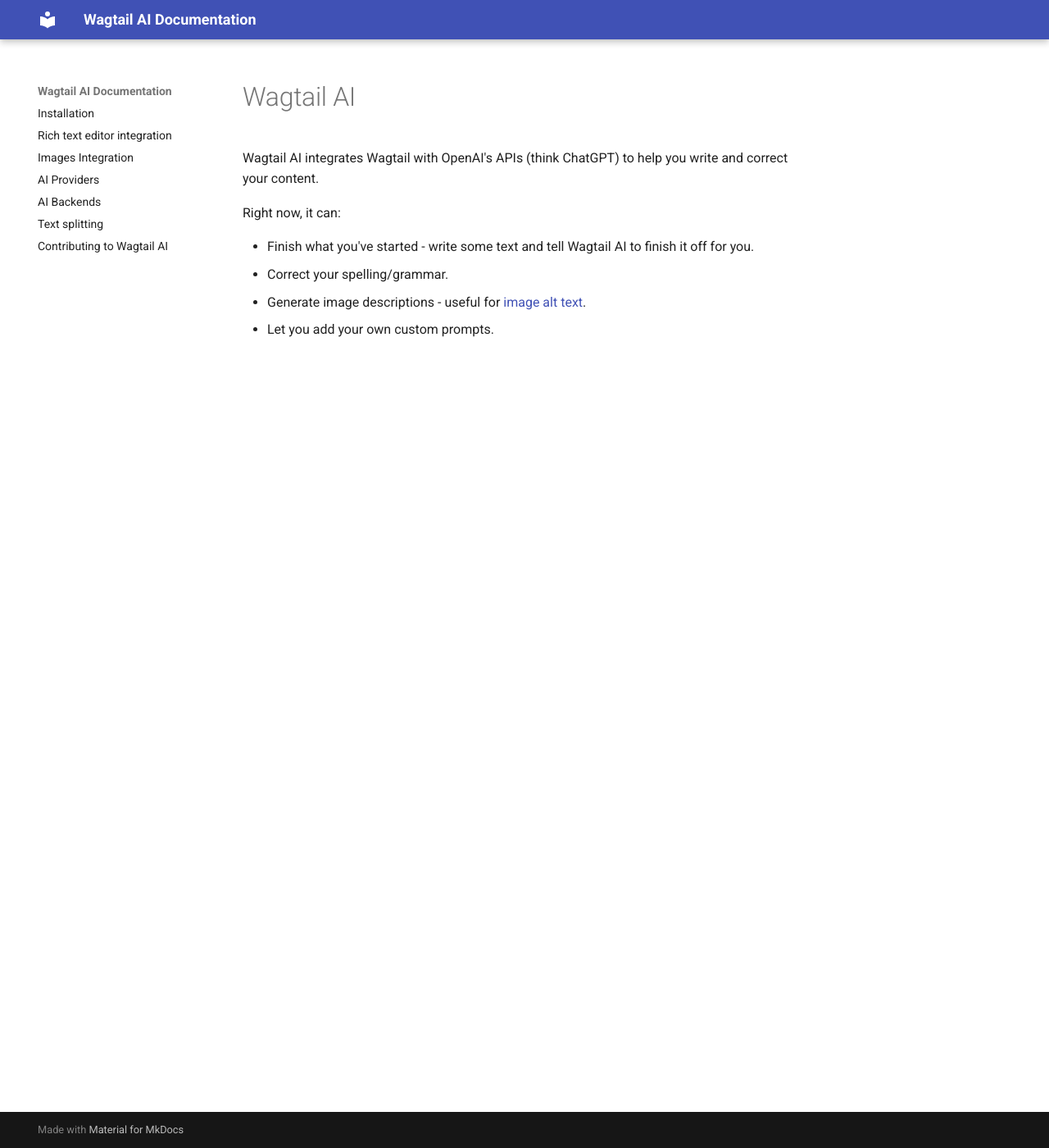
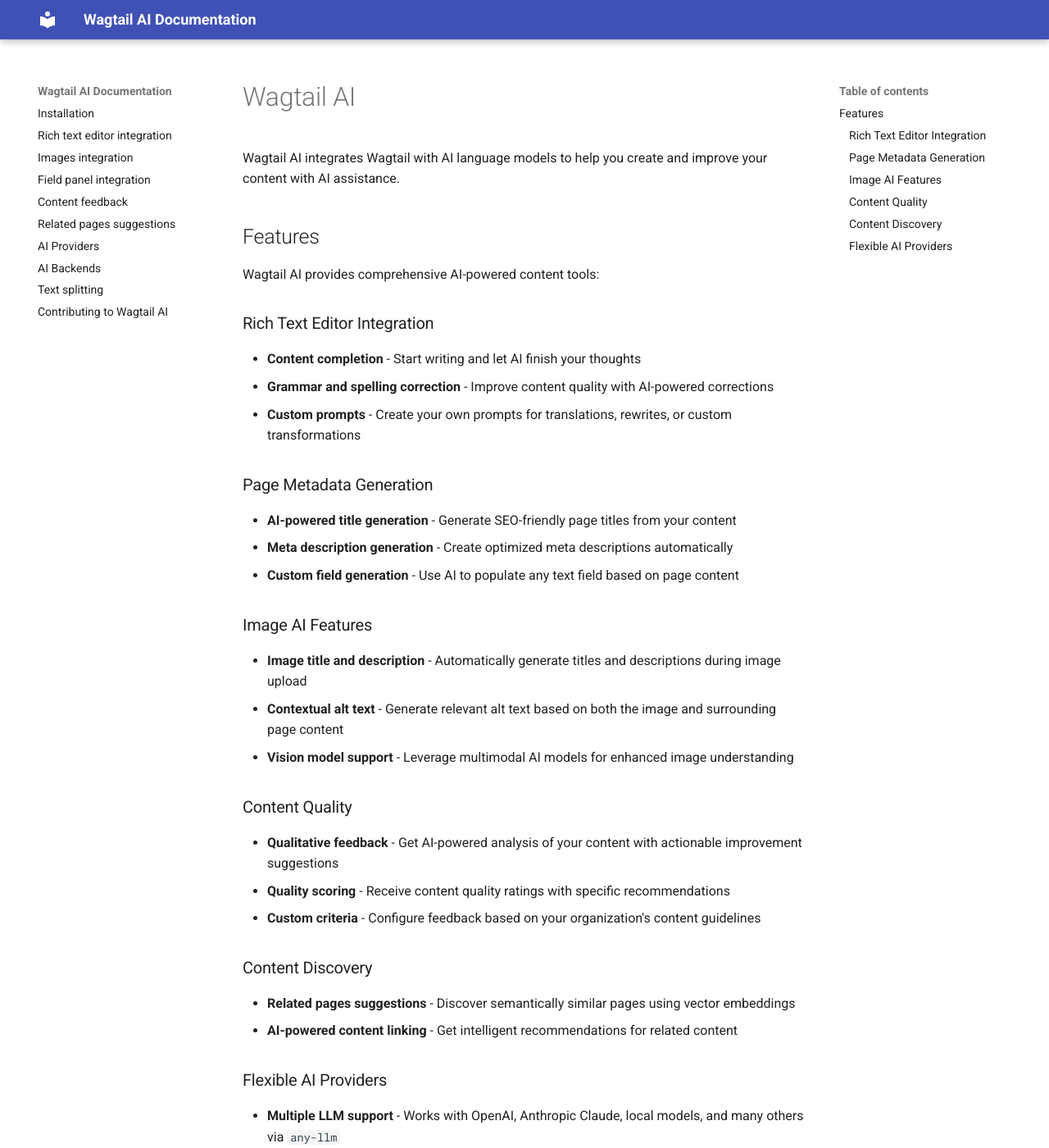
Before and after one commit to wagtail/wagtail-ai, an MkDocs documentation site: the page built from docs/index.md, in a window 1280 px wide and 1400 px high. Shown: the whole window at 82% size. Built offline with MkDocs 1.6.1 and Material for MkDocs 9.7.7, drawn with Linux system fonts in a browser that asks for light colours; some of the changed text lies outside the part shown.

Commit message:
Add new docs

````diff
--- /dev/null
+++ b/docs/content-feedback.md
@@ -0,0 +1,79 @@
+# Content feedback
+
+Wagtail AI can provide qualitative feedback on your page content, helping editors improve quality and readability. This feature analyzes your content and provides actionable suggestions for improvement.
+
+## Overview
+
+The content feedback feature adds a new section to the "Checks" side panel in the page editor that displays:
+
+- **Quality score**: A numerical rating (1-3) indicating content quality
+- **Overall feedback**: General strengths and observations about the content
+- **Specific improvements**: Actionable suggestions with explanation
+
+Content feedback is automatically available in the page editor when Wagtail AI is installed and configured.
+
+## How it works
+
+When an editor requests feedback:
+
+1. The page content is sent to the configured AI provider
+2. The AI analyzes the content for quality and adherence to any custom criteria
+3. Feedback is returned in a structured format with:
+   - A quality score (1 = needs major improvement, 2 = adequate, 3 = excellent)
+   - Qualitative observations about strengths
+   - Specific improvement suggestions with an explanation
+
+## Configuring
+
+You can configure the prompt used by the feature by going to **Settings → Agent** in the admin and set the following fields:
+
+### Content type
+
+- **Plain text**: Sends text-only version of the content
+- **HTML**: Sends the full HTML, useful for analyzing structure (default)
+
+### Prompt
+
+Add additional instructions to adjust the feedback given by the agent by filling in the prompt field. For example:
+
+```
+Content must include the word 'sustainability'.
+The tone should be professional and academic.
+Paragraphs should be no longer than 3 sentences.
+```
+
+When set, the AI will consider these custom criteria in addition to general quality assessments.
+
+## Customization
+
+If you wish to customize how the content feedback agent works, you can subclass the `ContentFeedbackAgent` and override methods and properties as needed. The subclass can be registered with django-ai-core's `registry` to replace wagtail-ai's built in agent. For example, to change the provider used:
+
+```python
+from django_ai_core.contrib.agents import registry
+from wagtail_ai.agents.content_feedback import ContentFeedbackAgent
+
+
+@registry.register()
+class CustomContentFeedbackAgent(ContentFeedbackAgent):
+    provider_alias = "custom_provider"
+```
+
+The AI must return the result in this structure:
+
+```json
+{
+  "quality_score": 2,
+  "qualitative_feedback": [
+    "Clear and informative structure",
+    "Good use of examples to illustrate points",
+    "Some sentences could be more concise"
+  ],
+  "specific_improvements": [
+    {
+      "original_text": "The system that we use for processing is very efficient and fast",
+      "suggested_text": "Our processing system is efficient and fast",
+      "explanation": "More concise phrasing improves readability"
+    }
+  ]
+}
+```
--- /dev/null
+++ b/docs/field-panel-integration.md
@@ -0,0 +1,69 @@
+# Field panel integration
+
+Wagtail AI provides AI-powered field panels that add the ability to generate suggestions for page titles and descriptions.
+
+## `AITitleFieldPanel`
+
+The `AITitleFieldPanel` extends Wagtail's `TitleFieldPanel` to provide AI-powered page title suggestions based on your page's content.
+
+```python
+from wagtail.models import Page
+from wagtail_ai.panels import AITitleFieldPanel
+
+
+class BlogPage(Page):
+    # Your page fields...
+
+    content_panels = [
+        AITitleFieldPanel("title"),
+        # Other panels...
+    ]
+```
+
+## `AIDescriptionFieldPanel`
+
+The `AIDescriptionFieldPanel` provides AI-powered meta description suggestions by summarizing your page content.
+
+```python
+from wagtail.models import Page
+from wagtail_ai.panels import AIDescriptionFieldPanel
+
+
+class BlogPage(Page):
+    promote_panels = [
+        # ...
+        AIDescriptionFieldPanel("search_description"),
+    ]
+```
+
+## Enabling `AITitleFieldPanel` and `AIDescriptionFieldPanel` on all page models
+
+To enable the AI-powered title and description panels on all your page models by default, you can override the default `content_panels` and `promote_panels` of the base page model:
+
+```python
+from wagtail.models import Page
+from wagtail_ai.panels import AITitleFieldPanel, AIDescriptionFieldPanel
+
+Page.content_panels = [AITitleFieldPanel("title")]
+Page.promote_panels = [
+    MultiFieldPanel(
+        [
+            "slug",
+            "seo_title",
+            # Enable AI prompt on the search_description field
+            AIDescriptionFieldPanel("search_description"),
+        ],
+        heading="For search engines",
+    ),
+    MultiFieldPanel(["show_in_menus"], heading="For site menus"),
+]
+```
+
+## Customizing prompts
+
+The prompts for title generation can be customized in **Settings → Agent** in the Wagtail admin under "Page metadata". The following placeholder tokens are available to use in the prompts:
+
+- `{content_html}`: The HTML content of the page
+- `{content_text}`: The plain text content of the page
+- `{max_length}`: The maximum length (in characters) set on the input widget
+- `{input}`: The current value of the input widget
--- a/docs/images-integration.md
+++ b/docs/images-integration.md
@@ -1,73 +1,133 @@
-# Images Integration
+# Images integration
 
-Wagtail AI integrates with the image edit form to provide AI-generated descriptions to images. The integration requires a backend that supports image descriptions, such as [the OpenAI backend](../ai-backends/#the-openai-backend).
+Wagtail AI integrates with image upload and edit forms to provide AI-generated titles and descriptions. The integration requires a model that supports vision.
 
-## Configuration
+## Configuring the AI provider
 
-1. In the Django project settings, configure an AI backend, and a model, that support images. Set `IMAGE_DESCRIPTION_BACKEND` to the name of the backend:
-   ```python
-   WAGTAIL_AI = {
-       "BACKENDS": {
-           "vision": {
-               "CLASS": "wagtail_ai.ai.openai.OpenAIBackend",
-               "CONFIG": {
-                   "MODEL_ID": "gpt-4-vision-preview",
-                   "TOKEN_LIMIT": 300,
-               },
-           },
-       },
-       "IMAGE_DESCRIPTION_BACKEND": "vision",
-   }
-   ```
-2. In the Django project settings, configure a [custom Wagtail image base form](https://docs.wagtail.org/en/stable/reference/settings.html#wagtailimages-image-form-base):
-   ```python
-   WAGTAILIMAGES_IMAGE_FORM_BASE = "wagtail_ai.forms.DescribeImageForm"
-   ```
-
-Now, when you upload or edit an image, a magic wand icon should appear next to the _title_ field. Clicking on the icon will invoke the AI backend to generate an image description.
-
-## Separate backends for text completion and image description
-
-Multi-modal models are faily new, so you may want to configure two different backends for text completion and image description. The `default` model will be used for text completion:
+Set up an AI provider that supports vision/image understanding in your Django settings:
 
 ```python
 WAGTAIL_AI = {
-    "BACKENDS": {
+    "PROVIDERS": {
         "default": {
-            "CLASS": "wagtail_ai.ai.llm.LLMBackend",
-            "CONFIG": {
-                "MODEL_ID": "gpt-3.5-turbo",
-            },
+            "provider": "openai",
+            "model": "gpt-oss-120b",
         },
         "vision": {
-            "CLASS": "wagtail_ai.ai.openai.OpenAIBackend",
-            "CONFIG": {
-                "MODEL_ID": "gpt-4-vision-preview",
-                "TOKEN_LIMIT": 300,
-            },
+            "provider": "mistral",
+            "model": "mistral-small-3.2-24b-instruct-2506",
         },
     },
-    "IMAGE_DESCRIPTION_BACKEND": "vision",
+    "IMAGE_DESCRIPTION_PROVIDER": "vision",  # Use vision model for images
 }
 ```
 
-## Custom prompt
+If your `default` provider is vision-capable, you can omit the `vision` provider and `IMAGE_DESCRIPTION_PROVIDER` setting.
 
-Wagtail AI includes a simple prompt to ask the AI to generate an image description:
+## Title and description generation
 
-> Describe this image. Make the description suitable for use as an alt-text.
+Configure Wagtail to use the AI-enhanced image form:
 
-If you want to use a different prompt, override the `IMAGE_DESCRIPTION_PROMPT` value:
+```python
+WAGTAILIMAGES_IMAGE_FORM_BASE = "wagtail_ai.forms.DescribeImageForm"
+```
+
+Now when you upload or edit an image, magic wand icons will appear next to both the **title** and **description** fields.
+
+For the title field, you get the option to generate a concise, descriptive title for your image based on its visual content. For the description field, you get the option to generate a detailed description suitable for alt text and image metadata.
+
+The prompts for both features can be customized in **Settings -> Agent** in the Wagtail admin under "Image title prompt" and "Image description prompt". These prompts allow the following placeholder tokens to be used:
+
+- `{image}`: The image to describe (required)
+- `{max_length}`: The maximum length (in characters) set on the input widget
+
+### Custom form
+
+Wagtail AI includes an image form that enhances the `title` field with an AI button. If you are using a [custom image model](https://docs.wagtail.org/en/stable/advanced_topics/images/custom_image_model.html), you can provide your own form to target another field. Check out the implementation of `DescribeImageForm` in [`forms.py`](https://github.com/wagtail/wagtail-ai/blob/main/src/wagtail_ai/forms.py), adapt it to your needs, and set it as `WAGTAILIMAGES_IMAGE_FORM_BASE`.
+
+## Contextual image alt text
+
+Wagtail AI can generate contextual alt text for images based on both the image content and the surrounding page content. This creates more meaningful, accessible alt text that considers the context in which the image appears. This is made possible by using the `AIImageBlock` in `StreamField`s.
+
+### `AIImageBlock`
+
+The `AIImageBlock` is a drop-in replacement for Wagtail's standard [`ImageBlock`](https://docs.wagtail.org/en/stable/reference/streamfield/blocks.html#wagtail.images.blocks.ImageBlock) that adds AI-powered contextual alt text generation.
+
+**Usage in StreamField:**
+
+```python
+from wagtail import blocks
+from wagtail.models import Page
+from wagtail.fields import StreamField
+from wagtail_ai.blocks import AIImageBlock
+
+
+class BlogPage(Page):
+    body = StreamField(
+        [
+            ("paragraph", blocks.RichTextBlock()),
+            ("image", AIImageBlock()),
+            # Other block types...
+        ]
+    )
+```
+
+When an editor selects an image in the `AIImageBlock`, they'll see a magic wand icon next to the alt text field. Clicking it generates alt text that considers:
+
+- The image itself
+- The content before the image in the page
+- The content after the image in the page
+
+This contextual awareness helps create more relevant alt text than image-only analysis.
+
+### Custom image blocks with @ai_image_block
+
+For custom image blocks with different field names, use the `@ai_image_block` decorator:
+
+```python
+from wagtail import blocks
+from wagtail_ai.blocks import ai_image_block
+
+
+@ai_image_block(
+    alt_text_field_name="caption",
+    image_field_name="photo",
+)
+class CustomImageBlock(blocks.StructBlock):
+    photo = ImageChooserBlock()
+    caption = blocks.CharBlock(required=False)
+```
+
+**Decorator parameters:**
+
+- `alt_text_field_name` (default: `'alt_text'`): The name of the alt text field in your block
+- `image_field_name` (default: `'image'`): The name of the image field in your block
+
+### Configuring the prompt
+
+The default contextual alt text prompt can be customized in **Settings → Agent** in the Wagtail admin under "Images > Contextual alt text prompt".
+
+The following placeholder tokens are available to use in the prompt:
+
+- `{image}`: The image to describe
+- `{form_context_before}`: Text content in the page editor before the image
+- `{form_context_after}`: Text content in the page editor after the image
+- `{max_length}`: The maximum length (in characters) set on the alt text input widget
+- `{input}`: The current value of the alt text input widget
+
+## Configuring image rendition
+
+For optimal performance and cost, Wagtail AI resizes images before sending them to the AI provider. Configure the rendition filter:
 
 ```python
 WAGTAIL_AI = {
-    "BACKENDS": {
+    "PROVIDERS": {
         # ...
     },
-    "IMAGE_DESCRIPTION_PROMPT": "Describe this image in the voice of Sir David Attenborough.",
+    "IMAGE_DESCRIPTION_RENDITION_FILTER": "max-800x600",  # Default
 }
 ```
 
-## Custom form
+This helps control API costs while maintaining sufficient image quality for AI analysis.
 
-Wagtail AI includes an image form that enhances the `title` field with an AI button. If you are using a [custom image model](https://docs.wagtail.org/en/stable/advanced_topics/images/custom_image_model.html), you can provide your own form to target another field. Check out the implementation of `DescribeImageForm` in [`forms.py`](https://github.com/wagtail/wagtail-ai/blob/main/src/wagtail_ai/forms.py), adapt it to your needs, and set it as `WAGTAILIMAGES_IMAGE_FORM_BASE`.
+The setting is currently only used for images that have already been uploaded to Wagtail. During new uploads, Wagtail AI will use the original image.
--- a/docs/index.md
+++ b/docs/index.md
@@ -1,10 +1,36 @@
 # Wagtail AI
 
-Wagtail AI integrates Wagtail with OpenAI's APIs (think ChatGPT) to help you write and correct your content.
+Wagtail AI integrates Wagtail with AI language models to help you create and improve your content with AI assistance.
 
-Right now, it can:
+## Features
 
-* Finish what you've started - write some text and tell Wagtail AI to finish it off for you.
-* Correct your spelling/grammar.
-* Generate image descriptions - useful for [image alt text](https://developer.mozilla.org/en-US/docs/Web/API/HTMLImageElement/alt).
-* Let you add your own custom prompts.
+Wagtail AI provides comprehensive AI-powered content tools:
+
+### Rich Text Editor Integration
+* **Content completion** - Start writing and let AI finish your thoughts
+* **Grammar and spelling correction** - Improve content quality with AI-powered corrections
+* **Custom prompts** - Create your own prompts for translations, rewrites, or custom transformations
+
+### Page Metadata Generation
+* **AI-powered title generation** - Generate SEO-friendly page titles from your content
+* **Meta description generation** - Create optimized meta descriptions automatically
+* **Custom field generation** - Use AI to populate any text field based on page content
+
+### Image AI Features
+* **Image title and description** - Automatically generate titles and descriptions during image upload
+* **Contextual alt text** - Generate relevant alt text based on both the image and surrounding page content
+* **Vision model support** - Leverage multimodal AI models for enhanced image understanding
+
+### Content Quality
+* **Qualitative feedback** - Get AI-powered analysis of your content with actionable improvement suggestions
+* **Quality scoring** - Receive content quality ratings with specific recommendations
+* **Custom criteria** - Configure feedback based on your organization's content guidelines
+
+### Content Discovery
+* **Related pages suggestions** - Discover semantically similar pages using vector embeddings
+* **AI-powered content linking** - Get intelligent recommendations for related content
+
+### Flexible AI Providers
+* **Multiple LLM support** - Works with OpenAI, Anthropic Claude, local models, and many others via `any-llm`
+* **Custom provider configuration** - Use different AI models for different tasks
+* **Cost optimization** - Choose appropriate models for each feature based on capability needs and cost
--- a/docs/installation.md
+++ b/docs/installation.md
@@ -1,19 +1,39 @@
 # Installation
 
-1. Install the package along with the relevant client libraries for the default [AI Backend](ai-backends.md):
+## Requirements
+
+- Python 3.11+
+- Django 4.2+
+- Wagtail 7.1+
+
+## Quick start
+
+1. Install Wagtail AI:
    ```bash
    python -m pip install wagtail-ai
    ```
-2. Add `wagtail_ai` to your `INSTALLED_APPS`
-    ```
-    INSTALLED_APPS = [
-        # ...
-        "wagtail_ai",
-    ]
-    ```
-3. Add an AI chat model and backend configuration (by default, `MODEL_ID` can be any model supported by [the "LLM" library](https://llm.datasette.io/en/stable/)).
+
+2. Add to INSTALLED_APPS:
+   ```python
+   INSTALLED_APPS = [
+       # ...
+       "wagtail_ai",
+       # Ensure wagtail_ai is listed before Wagtail apps
+       # ...
+   ]
+   ```
+
+3. Configure an AI Provider and Backend:
+
     ```python
     WAGTAIL_AI = {
+        "PROVIDERS": {
+            "default": {
+                "provider": "openai",
+                "model": "gpt-4.1-mini",
+            },
+        },
+        # For legacy rich text editor integration
         "BACKENDS": {
             "default": {
                 "CLASS": "wagtail_ai.ai.llm.LLMBackend",
@@ -22,10 +42,23 @@
                     "MODEL_ID": "gpt-3.5-turbo",
                 },
             }
-        }
+        },
     }
     ```
-4. If you're using an OpenAI model, specify an API key using the `OPENAI_API_KEY` environment variable, or by setting it as a key in [`INIT_KWARGS`](ai-backends.md#init-kwargs).
-5. If you've restricted RichText features, add `ai` to your list of features.
-    * By default, Wagtail will include all registered features on `RichTextField` and `RichTextBlock` instances. However, [features can be restricted](https://docs.wagtail.org/en/stable/advanced_topics/customisation/page_editing_interface.html#limiting-features-in-a-rich-text-field).
-    * If you've restricted features, you must add `ai` to the list of features for the Wagtail AI button to appear on RichText fields/blocks.
+
+4. If you're using an OpenAI model, specify an API key using the `OPENAI_API_KEY` environment variable, or pass it in a provider setting as `api_key`. Refer to the [AI Providers](./ai-providers.md) and [AI Backends](./ai-backends.md) documentation for more details.
+
+5. Run migrations:
+
+    ```bash
+    python manage.py migrate
+    ```
+
+6. Enable specific features:
+
+    - [Rich text editor integration](./editor-integration.md)
+    - [Field panel integration](./field-panel-integration.md)
+    - [Image features](./images-integration.md)
+    - [Contextual alt text](./contextual-alt-text.md)
+    - [Content feedback](./content-feedback.md)
+    - [Related pages](./related-pages.md)
--- /dev/null
+++ b/docs/related-pages.md
@@ -0,0 +1,84 @@
+# Related pages suggestions
+
+Wagtail AI can suggest related pages based on semantic similarity, helping editors discover and link to relevant content in their site. This feature uses vector embeddings and django-ai-core's vector index functionality.
+
+## Overview
+
+The related pages suggestions feature enhances Wagtail's `MultipleChooserPanel` to provide AI-powered content recommendations based on semantic similarity rather than just keyword matching.
+
+## `AIMultipleChooserPanel`
+
+The `AIMultipleChooserPanel` extends Wagtail's `MultipleChooserPanel` to add a "Suggest" button that recommends related pages.
+
+
+```python
+from modelcluster.fields import ParentalKey
+from wagtail.models import Page
+from wagtail_ai.panels import AIMultipleChooserPanel
+
+
+class BlogRelatedPage(Orderable, models.Model):
+    page = ParentalKey(
+        "BlogPage",
+        related_name="blog_page_relationship",
+        on_delete=models.CASCADE,
+    )
+    related_page = models.ForeignKey(
+        "wagtailcore.Page",
+        related_name="page_blog_relationship",
+        on_delete=models.CASCADE,
+    )
+    panels = [FieldPanel("related_page")]
+
+
+class BlogPage(Page):
+    ...
+
+    content_panels = Page.content_panels + [
+        AIMultipleChooserPanel(
+            "blog_page_relationship",
+            chooser_field_name="related_page",
+            heading="Related Pages",
+            label="Page",
+            vector_index="PageIndex",
+        ),
+    ]
+```
+
+## Setting up vector indexing
+
+To use related page suggestions, you need to set up vector indexing with django-ai-core. Here's an example of a `PageIndex` implementation.
+
+```python
+# indexes.py
+from django_ai_core.contrib.index import (
+    CachedEmbeddingTransformer,
+    CoreEmbeddingTransformer,
+    VectorIndex,
+    registry,
+)
+from django_ai_core.contrib.index.source import ModelSource
+from django_ai_core.contrib.index.storage.pgvector import PgVectorProvider
+from django_ai_core.llm import LLMService
+
+from .models import BlogPage
+
+llm_embedding_service = LLMService.create(
+    provider="openai", model="text-embedding-3-small"
+)
+
+
+@registry.register()
+class PageIndex(VectorIndex):
+    sources = [
+        ModelSource(
+            model=BlogPage,
+        ),
+    ]
+    storage_provider = PgVectorProvider()
+    embedding_transformer = CachedEmbeddingTransformer(
+        base_transformer=CoreEmbeddingTransformer(llm_service=llm_embedding_service),
+    )
+```
+
+See the [django-ai-core documentation](https://django-ai-core.readthedocs.io) for more details on setting up vector indexes.
````
Also changed, not shown: docs/upgrading.md (added, +31 -0 lines), docs/.pages.
